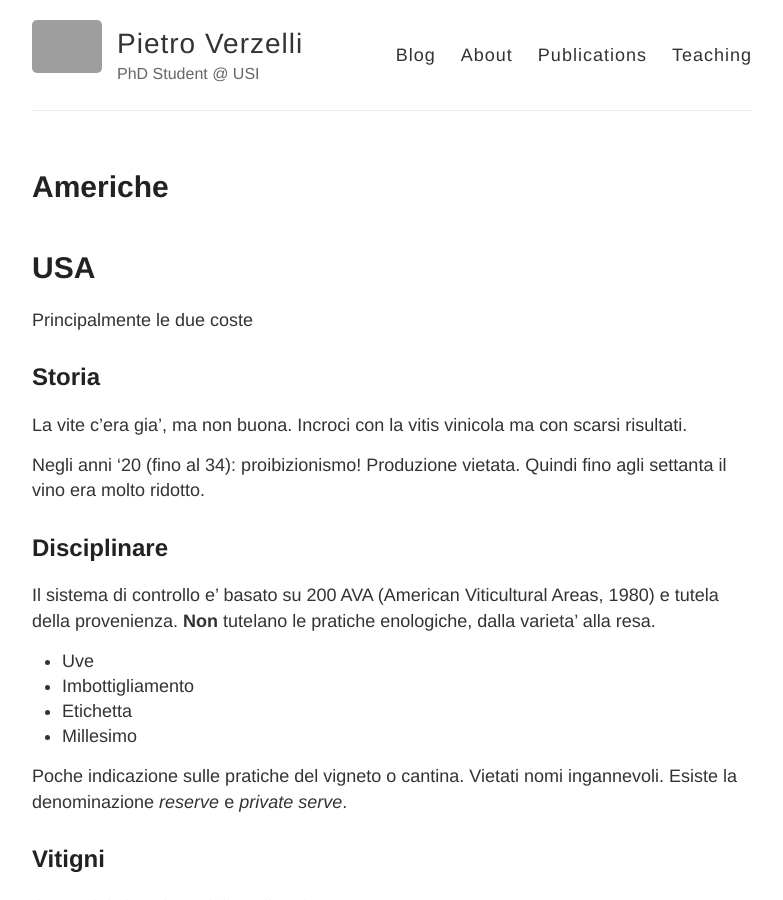
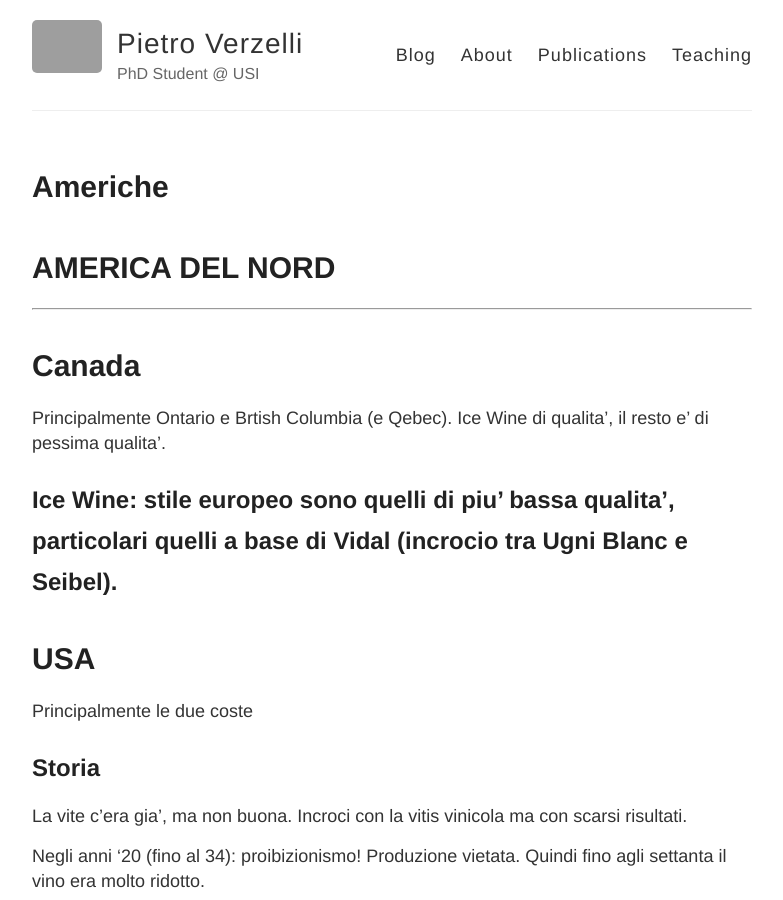
Before and after one commit to verzep/verzep.github.io, a Jekyll site: the page built from vino/americhe.md, in a window 1280 px wide and 900 px high. Shown: the whole window, without its empty margins (248-1031 px from the left). Built offline with Jekyll 4.4.1, drawn with Linux system fonts in a browser that asks for light colours; some of the changed text lies outside the part shown; grey boxes are pictures that could not be loaded.

Commit message:
Update americhe.md

```diff
--- a/vino/americhe.md
+++ b/vino/americhe.md
@@ -2,6 +2,15 @@
 layout: page
 title: Americhe
 ---
+
+# AMERICA DEL NORD
+--------------------------------
+# Canada
+
+Principalmente Ontario e Brtish Columbia (e Qebec). Ice Wine di qualita', il resto e' di pessima qualita'.
+
+**Ice Wine**: stile europeo sono quelli di piu' bassa qualita', particolari quelli a base di Vidal (incrocio tra Ugni Blanc e Seibel).
+-----------------------------------------------------------------------
 
 # USA
 
```
Also changed, not shown: other parts of vino/americhe.md (+0 -4 lines).
